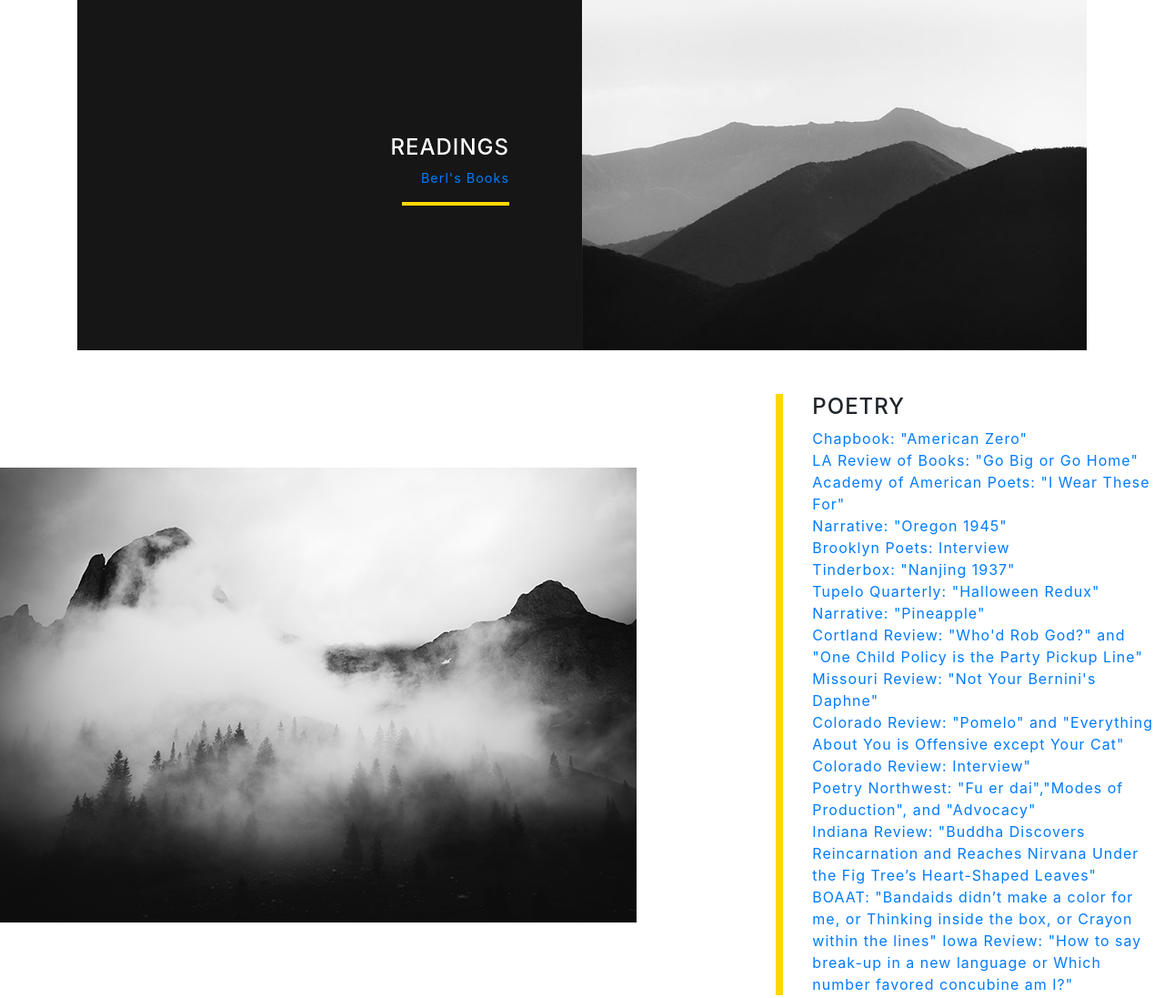
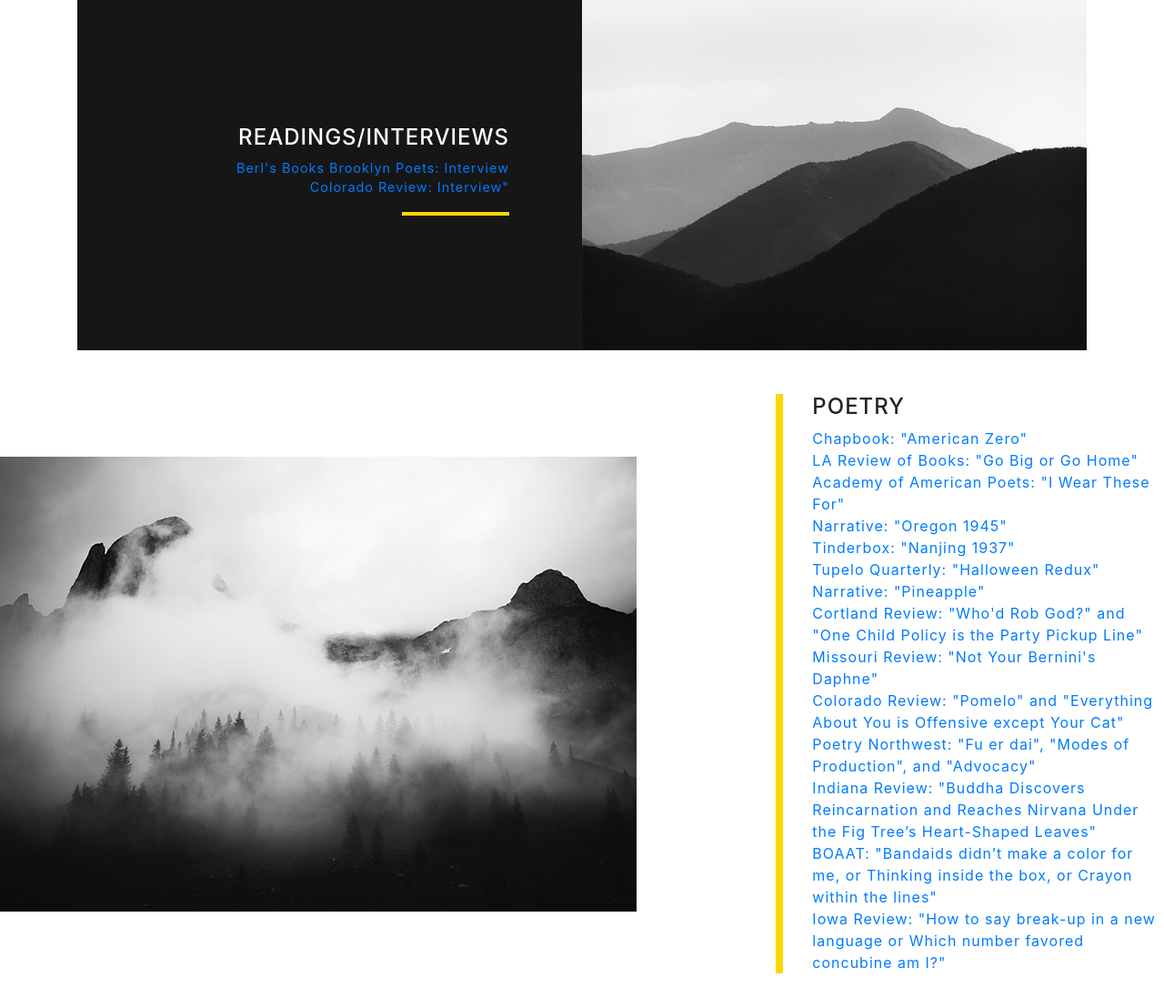
Before and after one commit to stellaywong/stellaywong.github.io, a website with bundled scripts: page index.html in a window 1280 px wide. Shown: the part 1920-3017 px from the top of the page at 91% size. Built offline with nearby package versions, Linux system fonts and the light colour scheme.

Commit message:
Correct formatting

```diff
--- a/index.html
+++ b/index.html
@@ -198,9 +198,11 @@
                 <!-- <h4 class="text-white"><a href="http://stellaywong.github.io/Literacy/">GLOBAL FEMALE LITERACY RATES</a></h4>
                 <p class="mb-0 text-white-50"><a href="http://stellaywong.github.io/Literacy/">A dynamic data visualization in
                     force-directed graph data visualization in force-directed graph. Made with Javascript and D3</a></p> -->
-                <h4 class="text-white">READINGS</a></h4>
+                <h4 class="text-white">READINGS/INTERVIEWS</a></h4>
                 <p class="mb-0 text-white-50">
                   <a href="http://www.berlspoetry.com/events/2020/2/12/stella-wong-kay-ulanday-barrett-amp-devon-figueroa">Berl's Books</a>
+                  <a href="http://www.brooklynpoets.org/poet/stella-wong/">Brooklyn Poets: Interview</a></br>
+                  <a href="https://coloradoreview.colostate.edu/an-interview-with-colorado-review-contributor-and-poet-stella-wong/">Colorado Review: Interview"</a><br>
                 </p>
 
                 <hr class="d-none d-lg-block mb-0 mr-0">
@@ -236,18 +238,16 @@
               <a href="https://www.poets.org/academy-american-poets/harvard-university-poetry-prize-2016">Academy of American
                 Poets: "I Wear These For"</a><br>
               <a href="https://www.narrativemagazine.com/issues/poems-week-2017-2018/poem-week/oregon-1945-stella-wong">Narrative: "Oregon 1945"</a><br>
-              <a href="http://www.brooklynpoets.org/poet/stella-wong/">Brooklyn Poets: Interview</a></br>
               <a href="https://www.tinderboxpoetry.com/nanjing-1937-38">Tinderbox: "Nanjing 1937"</a><br>
               <a href="http://www.tupeloquarterly.com/halloween-redux-by-stella-yin-yin-wong/">Tupelo Quarterly: "Halloween Redux"</a><br>
               <a href="https://www.narrativemagazine.com/issues/poems-week-2018-2019/poem-week/pineapple-stella-wong">Narrative: "Pineapple"</a><br>
               <a href="http://www.cortlandreview.com/issue/83/wong.php#1">Cortland Review: "Who'd Rob God?" and "One Child Policy is the Party Pickup Line"</a><br>
               <a href="https://www.missourireview.com/stella-wong-not-your-berninis-daphne/">Missouri Review: "Not Your Bernini's Daphne"</a><br>
               <a href="https://www.coloradoreview.colostate.edu/wp-content/uploads/2019/07/TOC-for-web.pdf">Colorado Review: "Pomelo" and "Everything About You is Offensive except Your Cat"</a><br>
-              <a href="https://coloradoreview.colostate.edu/an-interview-with-colorado-review-contributor-and-poet-stella-wong/">Colorado Review: Interview"</a><br>
-              <a href="https://www.poetrynw.org/stella-wong-fu-er-dai/">Poetry Northwest: "Fu er dai",</a><a href="">"Modes of Production", and "Advocacy"</a><br>
+              <a href="https://www.poetrynw.org/stella-wong-fu-er-dai/">Poetry Northwest: "Fu er dai", "Modes of Production", and "Advocacy"</a><br>
               <a href="https://www.indianareview.org/item/winter-2019-volume-41-number-2/">Indiana Review: "Buddha Discovers Reincarnation and Reaches Nirvana Under the Fig Tree’s Heart-Shaped Leaves"</a><br>
-              <a href="https://www.boaatpress.com/bandaids">BOAAT: "Bandaids didn’t make a color for me, or Thinking inside the box, or Crayon within the lines"</a>
-              <a href="https://iowareview.org/blog/how-say-break-new-language-or-which-number-favored-concubine-am-i">Iowa Review: "How to say break-up in a new language or Which number favored concubine am I?"</a>
+              <a href="https://www.boaatpress.com/bandaids">BOAAT: "Bandaids didn’t make a color for me, or Thinking inside the box, or Crayon within the lines"</a><br>
+              <a href="https://iowareview.org/blog/how-say-break-new-language-or-which-number-favored-concubine-am-i">Iowa Review: "How to say break-up in a new language or Which number favored concubine am I?"</a><br>
             </div>
           </div>
         </div>
```
